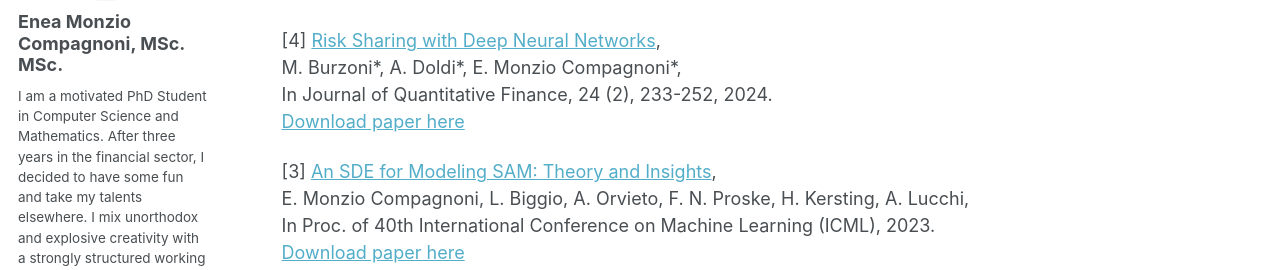
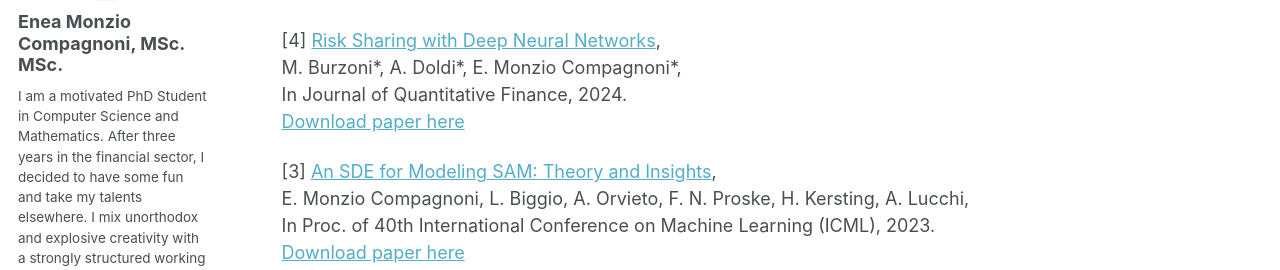
Before and after one commit to eneamc/eneamc.github.io, a Jekyll site: the page built from _pages/publications.md, in a window 1280 px wide and 1138 px high. Shown: the part 292-562 px from the top of the window. Built offline with Jekyll 4.4.1, drawn with Linux system fonts in a browser that asks for light colours; some web fonts are replaced.

Commit message:
Update publications.md

```diff
--- a/_pages/publications.md
+++ b/_pages/publications.md
@@ -15,7 +15,7 @@ In Proc. of International Conference on Artificial Intelligence and Statistics (
 
 [4] [Risk Sharing with Deep Neural Networks](https://doi.org/10.1080/14697688.2024.2307493),\
 M. Burzoni\*, A. Doldi\*, E. Monzio Compagnoni\*,\
-In Journal of Quantitative Finance, 24 (2), 233-252, 2024.\
+In Journal of Quantitative Finance, 2024.\
 [Download paper here](http://eneamc.github.io/files/RiskSharing.pdf)
 
 [3] [An SDE for Modeling SAM: Theory and Insights](https://proceedings.mlr.press/v202/monzio-compagnoni23a.html),\
```
